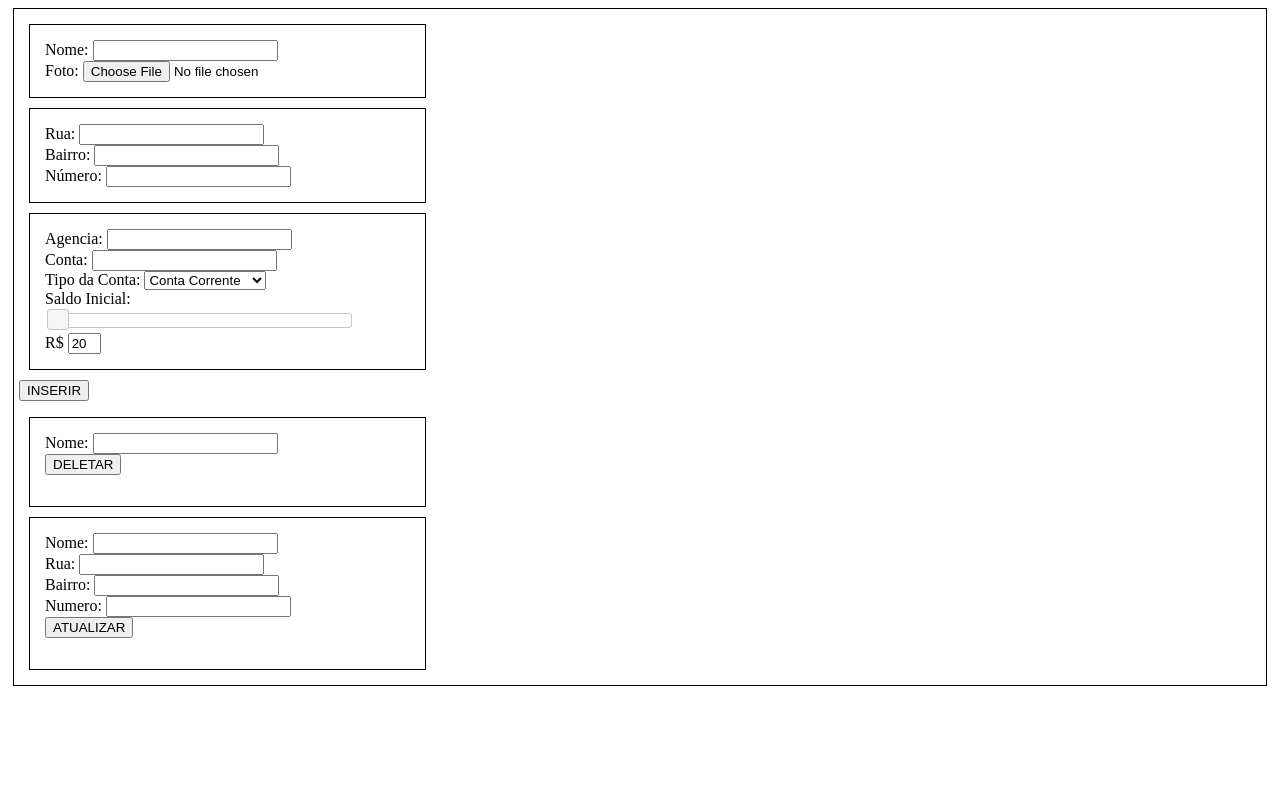
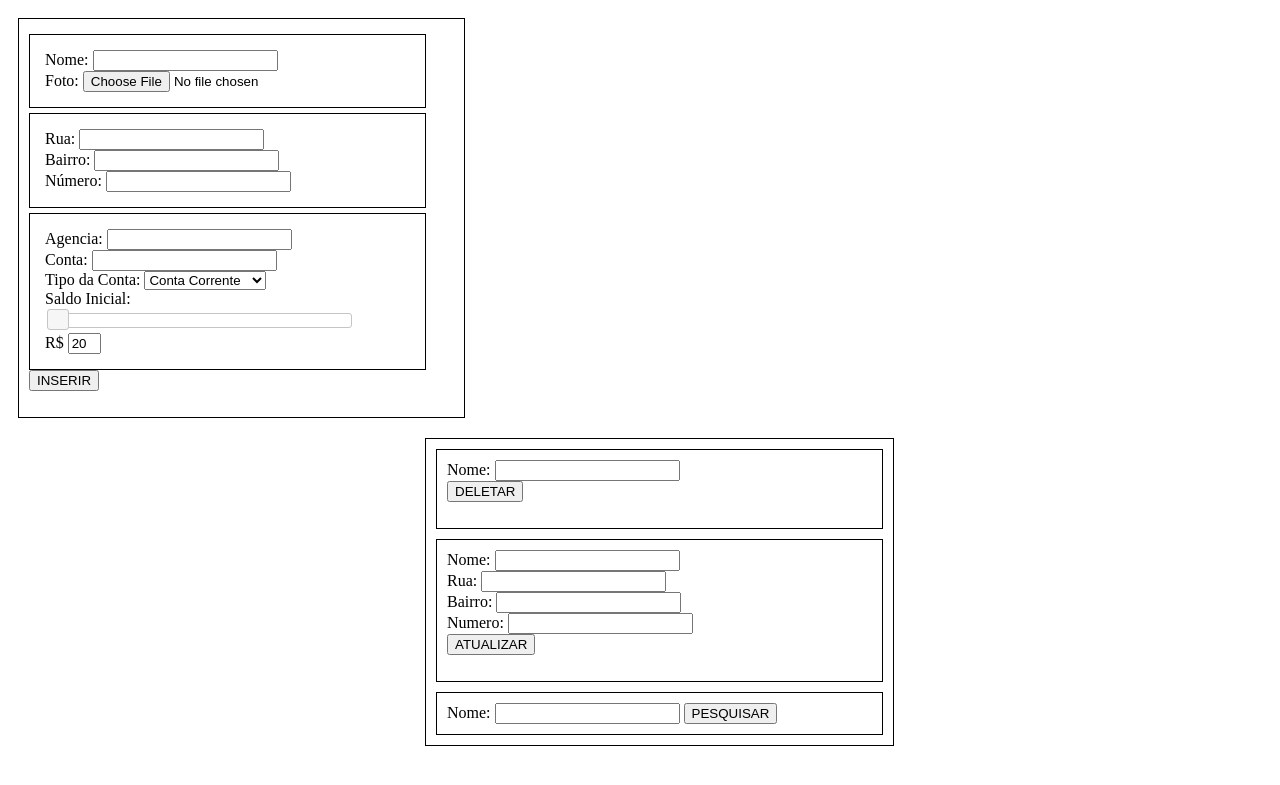
Before and after one commit to JadsonRibeiro/study_repository, a PHP site: page /formulario.php in a window 1280 px wide. Shown: the top 785 px of the page. Run offline with PHP 8.4, Linux system fonts and the light colour scheme; some libraries are stand-ins or nearby versions.

Commit message:
changes on layout

```diff
--- a/css/style.css
+++ b/css/style.css
@@ -1,17 +1,23 @@
 #container_inserir{
-	margin: 5px;
-	padding: 5px;
+	float: left;
+}
+
+#container_deletar_atualizar {
 	border: 1px solid black;
+    float: right;
+    margin-right: 378px;
+    margin-top: 10px;
 }
 
 #block {
-	margin: 10px;
 	padding: 15px;
 	border: 1px solid black;
 	width: 365px;
+	margin-top: 5px;
 }
 
 #block_form {
+	padding: 10px;
 	width: 425px;
 	border: 1px solid black;
 	margin: 10px;
--- a/formulario.php
+++ b/formulario.php
@@ -15,6 +15,7 @@
 
 <body>
 	<div id="container_inserir">
+		<div id="block_form">
 			<form method="POST" action="manipula_banco.php" enctype="multipart/form-data">
 				<div id="block">
 					Nome: <input type="text" name="nome"> <br/>
@@ -39,13 +40,16 @@
 				<input type="submit" value="INSERIR" name="btn_inserir" class="btn_inserir">
 
 			</form>
-		<div id="block">
+		</div>
+	</div>
+	<div id="container_deletar_atualizar">
+		<div id="block_form">
 			<form method="POST" action="manipula_banco.php">
 				Nome: <input type="text" name="del_name"> <br/>
 				<input type="submit" value="DELETAR" name="btn_deletar" class="btn_deletar">
 			</form>
 		</div>
-		<div id="block">
+		<div id="block_form">
 			<form method="POST" action="manipula_banco.php">
 				Nome: <input type="text" name="atualiza_nome"> <br/>
 				Rua: <input type="text" name="atualiza_rua"> <br/>
@@ -54,6 +58,10 @@
 				<input type="submit" value="ATUALIZAR" name="btn_atualizar">
 			</form>
 		</div>
+		<div id="block_form">
+			Nome: <input type="text" name="pesquisa_nome">
+			<input type="submit" value="PESQUISAR" name="btn_pesquisar">
+		</div>
 	</div>
 
 	<script type="text/javascript" src="js/javascript.js"></script>
```
Also changed, not shown: manipula_banco.php (line endings or trailing spaces). Lines whose indentation alone changed are shown as unchanged.
